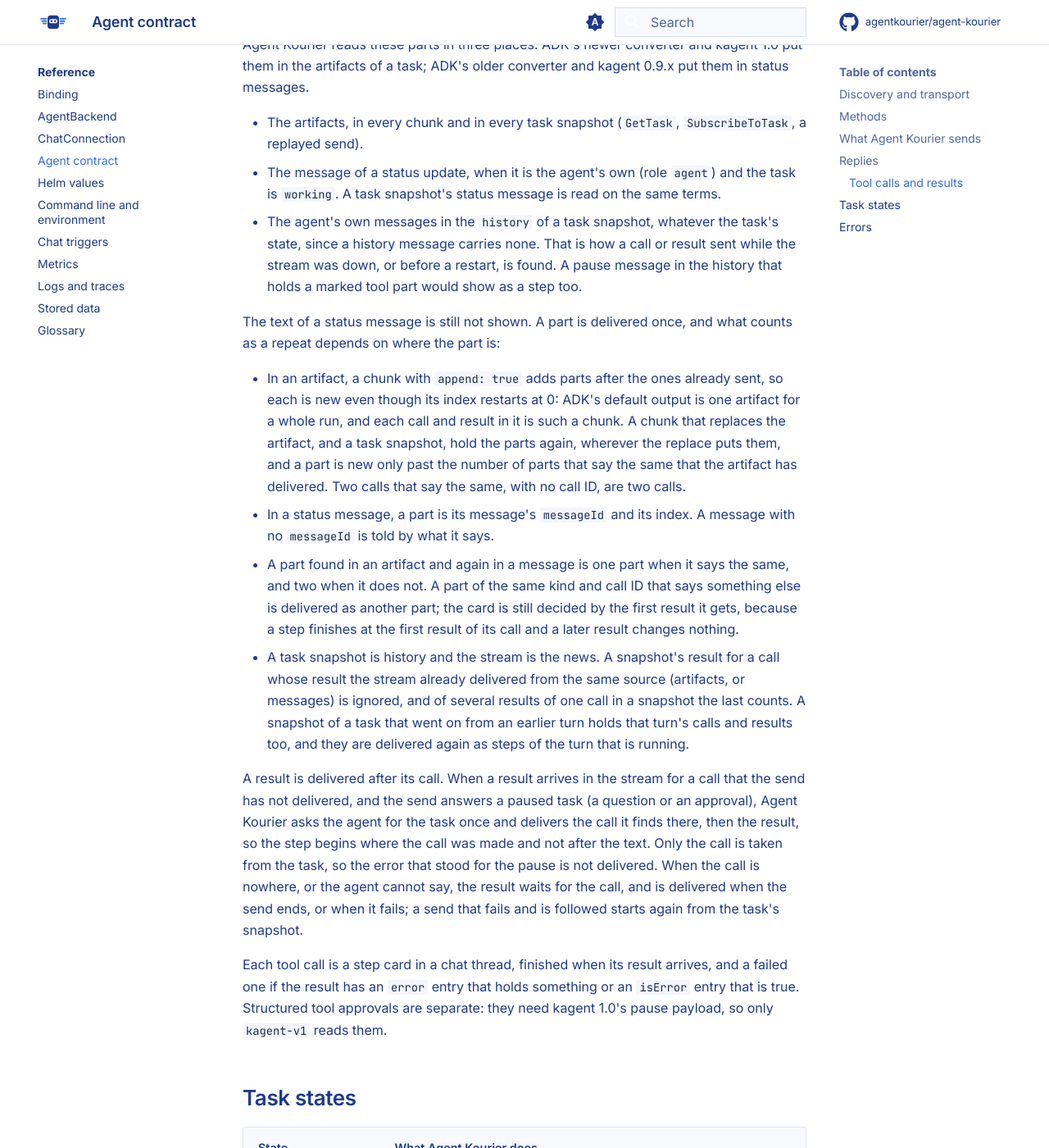
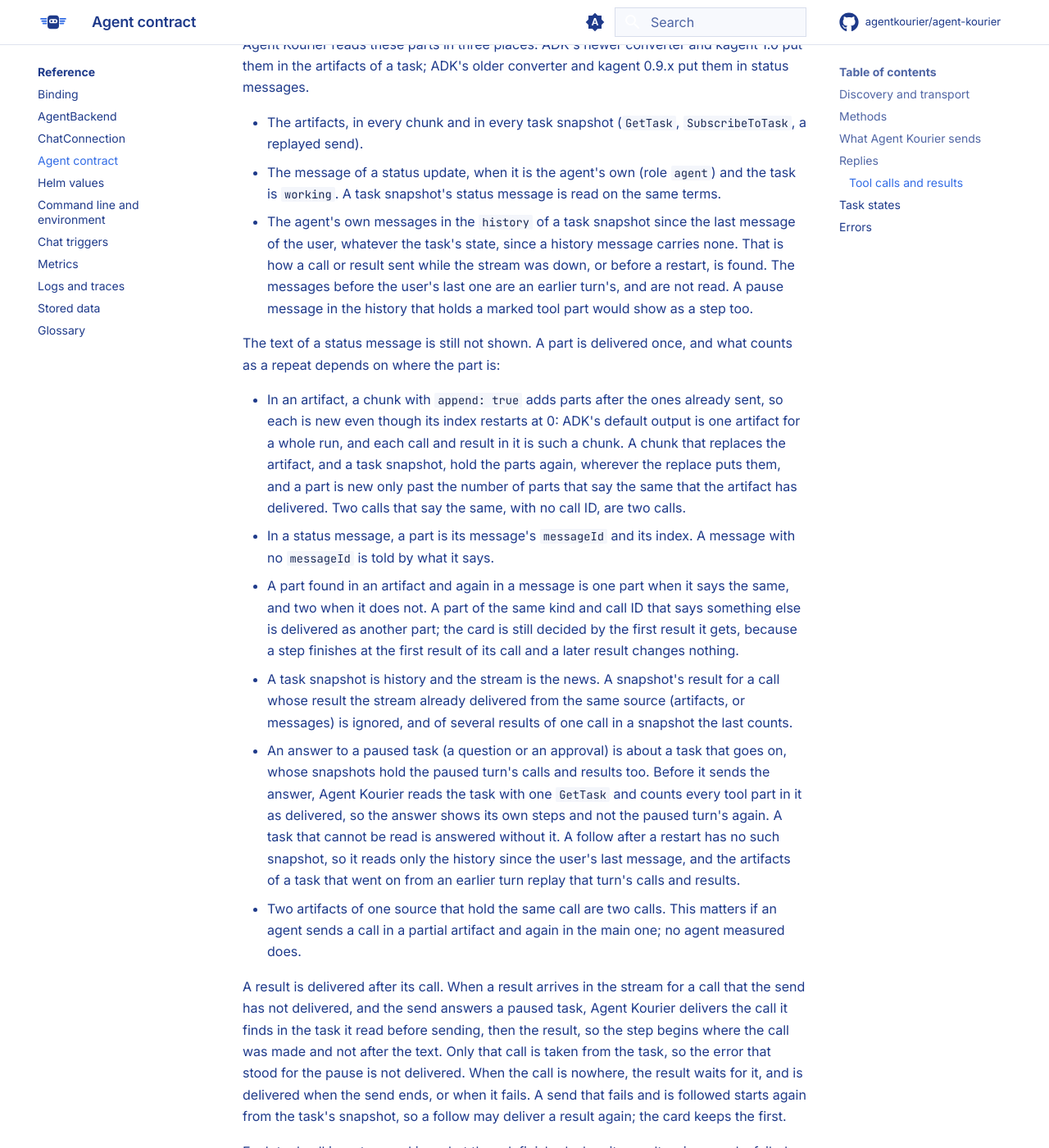
Before and after one commit to agentkourier/agent-kourier, an MkDocs documentation site: the page built from docs/reference/agent-contract.md, in a window 1280 px wide and 1400 px high, scrolled down 5656 px. Shown: the whole window at 82% size. Built offline with MkDocs 1.6.1 and Material for MkDocs 9.7.7, drawn with Linux system fonts in a browser that asks for light colours; comment, search, counter and statistics services are not loaded.

Commit message:
docs: say how an answer treats the paused task, and what a follow may repeat
Related: #55

```diff
--- a/docs/reference/agent-contract.md
+++ b/docs/reference/agent-contract.md
@@ -116,9 +116,10 @@ task; ADK's older converter and kagent 0.9.x put them in status messages.
 - The artifacts, in every chunk and in every task snapshot (`GetTask`, `SubscribeToTask`, a replayed send).
 - The message of a status update, when it is the agent's own (role `agent`) and the task is `working`. A task snapshot's
   status message is read on the same terms.
-- The agent's own messages in the `history` of a task snapshot, whatever the task's state, since a history message
-  carries none. That is how a call or result sent while the stream was down, or before a restart, is found. A pause
-  message in the history that holds a marked tool part would show as a step too.
+- The agent's own messages in the `history` of a task snapshot since the last message of the user, whatever the task's
+  state, since a history message carries none. That is how a call or result sent while the stream was down, or before a
+  restart, is found. The messages before the user's last one are an earlier turn's, and are not read. A pause message in
+  the history that holds a marked tool part would show as a step too.
 
 The text of a status message is still not shown. A part is delivered once, and what counts as a repeat depends on where
 the part is:
@@ -135,15 +136,22 @@ the part is:
   first result it gets, because a step finishes at the first result of its call and a later result changes nothing.
 - A task snapshot is history and the stream is the news. A snapshot's result for a call whose result the stream already
   delivered from the same source (artifacts, or messages) is ignored, and of several results of one call in a snapshot
-  the last counts. A snapshot of a task that went on from an earlier turn holds that turn's calls and results too, and
-  they are delivered again as steps of the turn that is running.
+  the last counts.
+- An answer to a paused task (a question or an approval) is about a task that goes on, whose snapshots hold the paused
+  turn's calls and results too. Before it sends the answer, Agent Kourier reads the task with one `GetTask` and counts
+  every tool part in it as delivered, so the answer shows its own steps and not the paused turn's again. A task that
+  cannot be read is answered without it. A follow after a restart has no such snapshot, so it reads only the history
+  since the user's last message, and the artifacts of a task that went on from an earlier turn replay that turn's
+  calls and results.
+- Two artifacts of one source that hold the same call are two calls. This matters if an agent sends a call in a partial
+  artifact and again in the main one; no agent measured does.
 
 A result is delivered after its call. When a result arrives in the stream for a call that the send has not delivered,
-and the send answers a paused task (a question or an approval), Agent Kourier asks the agent for the task once and
-delivers the call it finds there, then the result, so the step begins where the call was made and not after the text. Only
-the call is taken from the task, so the error that stood for the pause is not delivered. When the call is nowhere, or the
-agent cannot say, the result waits for the call, and is delivered when the send ends, or when it fails; a send that fails and is
-followed starts again from the task's snapshot.
+and the send answers a paused task, Agent Kourier delivers the call it finds in the task it read before sending,
+then the result, so the step begins where the call was made and not after the text. Only that call is taken from the
+task, so the error that stood for the pause is not delivered. When the call is nowhere, the result waits for it, and is
+delivered when the send ends, or when it fails. A send that fails and is followed starts again from the task's snapshot,
+so a follow may deliver a result again; the card keeps the first.
 
 Each tool call is a step card in a chat thread, finished when its result arrives, and a failed one if the result has an
 `error` entry that holds something or an `isError` entry that is true. Structured tool approvals are separate: they need
```
Also changed, not shown: spec.md (+14 -9 lines).
